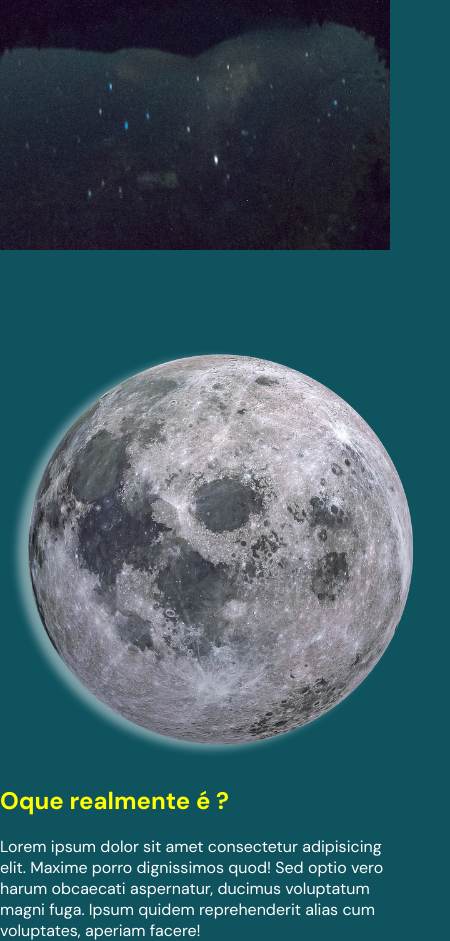
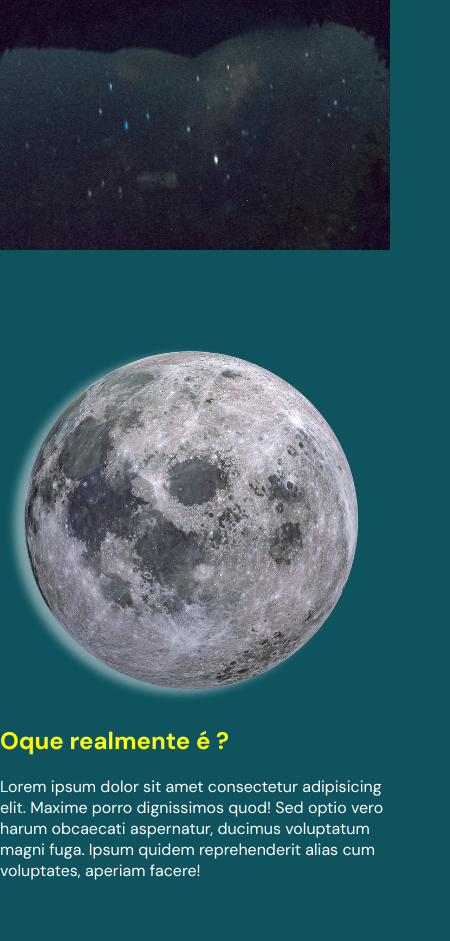
Before and after one commit to Israel-Oliveira/moon, a plain HTML site: page index.html in a window 390 px wide. Shown: the part 594-1535 px from the top of the page, 450 px wide, since content can reach past the window. Drawn offline with Linux system fonts and the light colour scheme.

Commit message:
Correção Mobile
Corrigindo erro no mobile, estava cortando devido ao tamanho da imagem da lua

```diff
--- a/style/main.scss
+++ b/style/main.scss
@@ -125,7 +125,8 @@
     .lua-div{
       margin-top: 8rem;
       img{
-        width: 45rem;
+        max-width: 45rem;
+        width: 100%;
 
         filter: drop-shadow(-1rem .4rem .4rem rgba(255, 255, 255, 0.466));
       }
```
Also changed, not shown: style/main.css, 1 other file.
